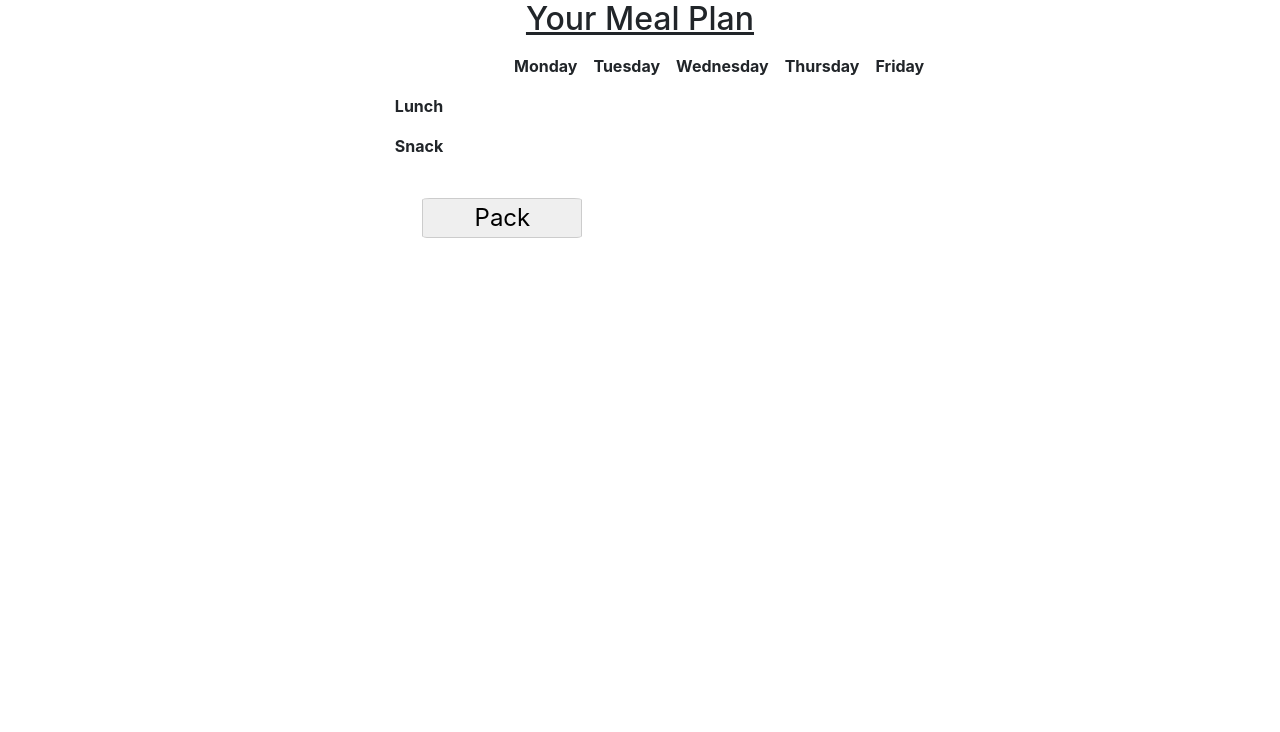
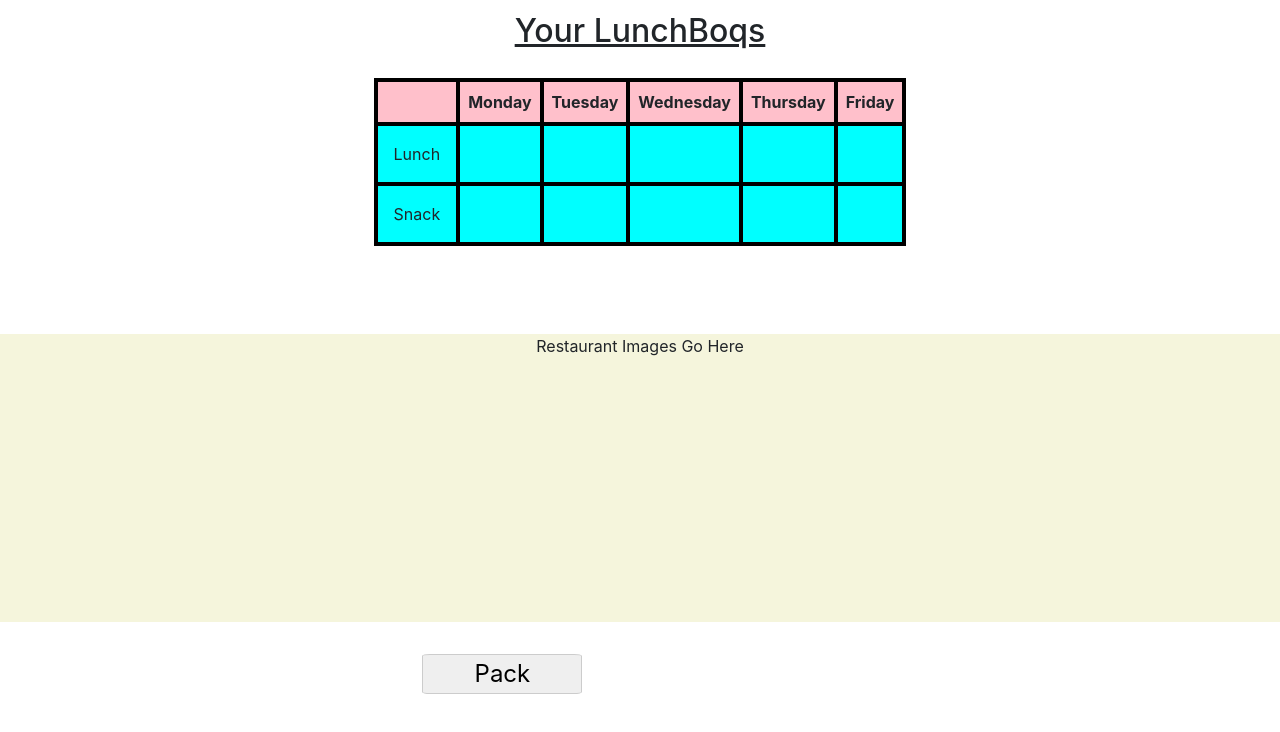
Before and after one commit to PerseusRipple/LunchBoqs, a React (Create React App) app in the folder ClientApp/: page /1 in a window 1280 px wide. Shown: the top 732 px of the page. Built offline with nearby package versions, Linux system fonts and the light colour scheme.

Commit message:
css calendar, got rid of inherit

```diff
--- a/ClientApp/src/index.css
+++ b/ClientApp/src/index.css
@@ -306,7 +306,8 @@ section.container {
   display: flex;
   justify-content: center;
   width: 100%;
-  height: 100%;
+  min-height: 16rem;
+  margin-top: 1rem;
 }
 
 /* .calendar {
@@ -324,6 +325,7 @@ section.container {
   text-align: center;
   text-decoration: underline;
   font-size: 2rem;
+  padding: 0.75rem;
 }
 
 p.calendar {
@@ -335,30 +337,53 @@ p.calendar {
 }
 
 .days-rows {
-  display: inline;
-  justify-content: center;
-  align-content: center;
-  margin-left: 4rem;
   margin-top: 1rem;
+  border: 0.25rem solid black;
+}
+.days-rows th {
+  background-color: pink;
+  border: 0.25rem solid black;
+}
+.lunch-row td,
+.snack-row td {
+  padding: 1rem;
+  background-color: aqua;
+  border: 0.25rem solid black;
 }
 
 th {
   padding: 0.5rem;
-  /* border: 0.25rem solid black; */
+  border-spacing: 0;
+
+  text-align: left;
 }
 
-.calendar-day {
-  font-size: 1rem;
-}
-
-.calendar-month-year {
-  font-size: 0.85rem;
+.mid-container {
+  display: flex;
+  justify-content: center;
+  width: 100%;
+  min-height: 18rem;
+  background-color: beige;
 }
 
 .calendar-date {
   font-size: 1.5rem;
   padding-top: 0.7rem;
   padding-bottom: 0;
+}
+
+/*Media Query for Calendar */
+
+@media only screen and (min-width: 768px) {
+  .days-rows {
+    margin-left: 4rem;
+    margin-top: 1rem;
+  }
+
+  th {
+    padding: 0.5rem;
+    /* border: 0.25rem solid black; */
+  }
 }
 
 .step-two {
--- a/ClientApp/src/pages/Plan.js
+++ b/ClientApp/src/pages/Plan.js
@@ -5,32 +5,47 @@ class Plan extends Component {
   render() {
     return (
       <section>
+        <nav>
+          <h1 className='calendar-header'>Your LunchBoqs</h1>
+        </nav>
         <section className='calendar-container'>
           <section className='calendar'>
-            <h1 className='calendar-header'>Your Meal Plan</h1>
-
-            <table width='400' cellPadding='10' cellSpacing='5'>
+            <table>
+              <thead>
                 <tr className='days-rows'>
-                <th width='150' />
+                  <th />
                   <th>Monday</th>
                   <th>Tuesday</th>
                   <th>Wednesday</th>
                   <th>Thursday</th>
-                <th width='150'>Friday</th>
+                  <th>Friday</th>
                 </tr>
+              </thead>
+              <tbody>
                 <tr className='lunch-row'>
-                <th>Lunch</th>
-                {/* <td rowspan='2'>Yummy</td> */}
+                  <td>Lunch</td>
+                  <td />
+                  <td />
+                  <td />
+                  <td />
+                  <td />
                 </tr>
                 <tr className='snack-row'>
-                <th>Snack</th>
+                  <td>Snack</td>
+                  <td />
+                  <td />
+                  <td />
+                  <td />
+                  <td />
                 </tr>
+              </tbody>
             </table>
           </section>
 
           {/* <h3>Select the days you want a LunchBoqs</h3>
         <h4>Click 'Pack' to view your local menu options</h4> */}
         </section>
+        <section className='mid-container'>Restaurant Images Go Here</section>{' '}
         <section>
           <button className='step-two' type='submit'>
             Pack
```
Lines whose indentation alone changed are shown as unchanged.
